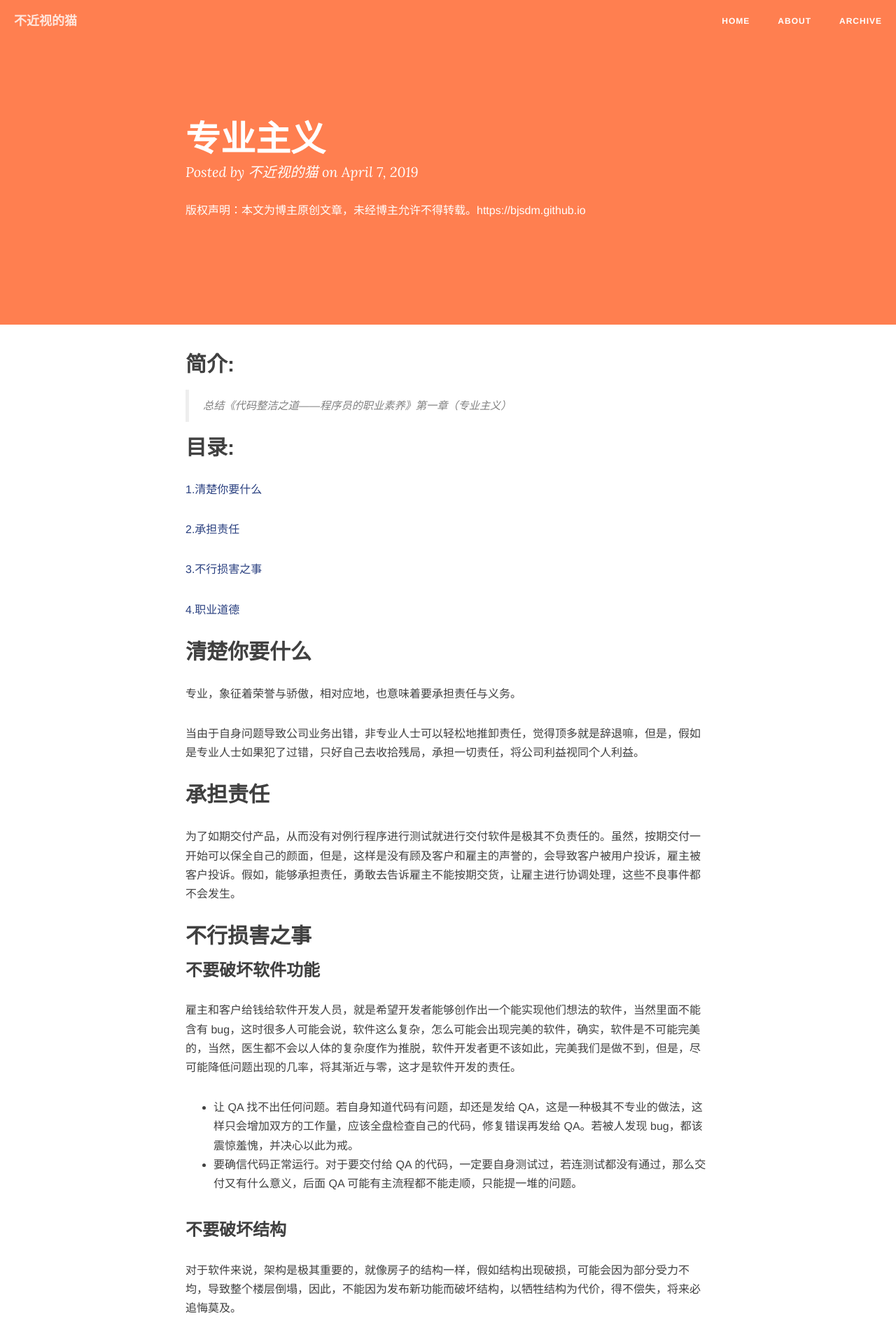
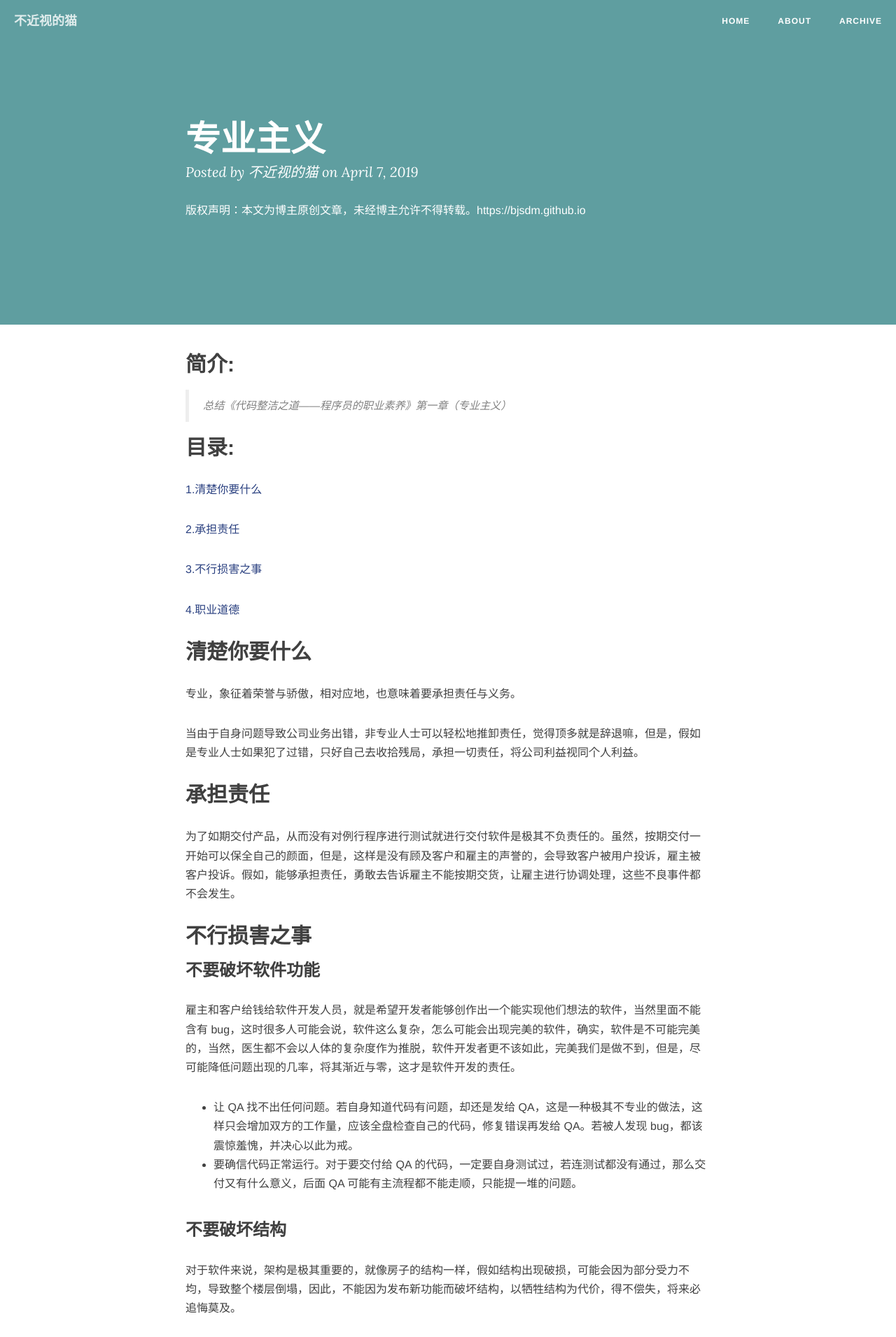
Before and after one commit to bjsdm/bjsdm.github.io, a Jekyll site: the page built from _posts/2019-04-07-专业主义.md, in a window 1280 px wide. Shown: the top 1911 px of the page at 70% size. Built offline with Jekyll 4.4.1, drawn with Linux system fonts in a browser that asks for light colours; nearby versions of some CDN libraries; comment, search, counter and statistics services are not loaded.

Commit message:
Update post.html

```diff
--- a/_layouts/post.html
+++ b/_layouts/post.html
@@ -6,7 +6,7 @@ layout: default
 <style type="text/css">
     header.intro-header{
         /*background-image: url('{{ site.baseurl }}/{% if page.header-img %}{{ page.header-img }}{% else %}{{ site.header-img }}{% endif %}')*/
-        background-color: coral;
+        background-color: cadetblue;
     }
 </style>
 <header class="intro-header" >
```
